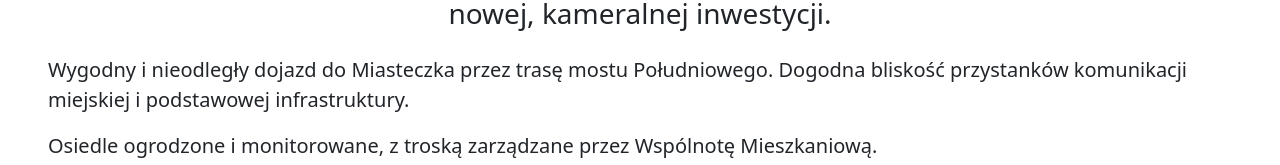
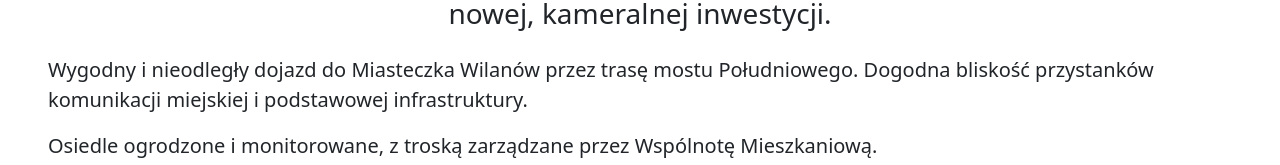
Before and after one commit to jordus100/estate, a React (Create React App) app: page / in a window 1280 px wide. Shown: the part 161-326 px from the top of the page. Built offline with nearby package versions, Linux system fonts and the light colour scheme.

Commit message:
Updated content

```diff
--- a/src/App.js
+++ b/src/App.js
@@ -10,7 +10,7 @@
             <h1 className="display-3 text-center my-4">Mieszkanie na Bysławskiej 12</h1>
             <h3 className="text-center mb-4">Przestronne, dwupoziomowe mieszkanie ok. 130 m<sup>2</sup>, w stanie deweloperskim, zlokalizowane w nowej, kameralnej inwestycji.<br></br></h3>
             <p className="mx-5">
-                Wygodny i nieodległy dojazd do Miasteczka przez trasę mostu Południowego.
+                Wygodny i nieodległy dojazd do Miasteczka Wilanów przez trasę mostu Południowego.
                 Dogodna bliskość przystanków komunikacji miejskiej i podstawowej infrastruktury.
             </p>
             <p className="mx-5">
@@ -29,7 +29,7 @@
             </p>
             <p className="mx-5 text-center">
                 Pełna własność, KW bez obciążeń.<br/>
-                Cena: 11,5 tys./m<sup>2</sup><br/>
+                Cena: 12 tys./m<sup>2</sup><br/>
                 Oferta bezpośrednia.<br/>
                 Tel.: 501 062 472 Teresa
             </p>
```
